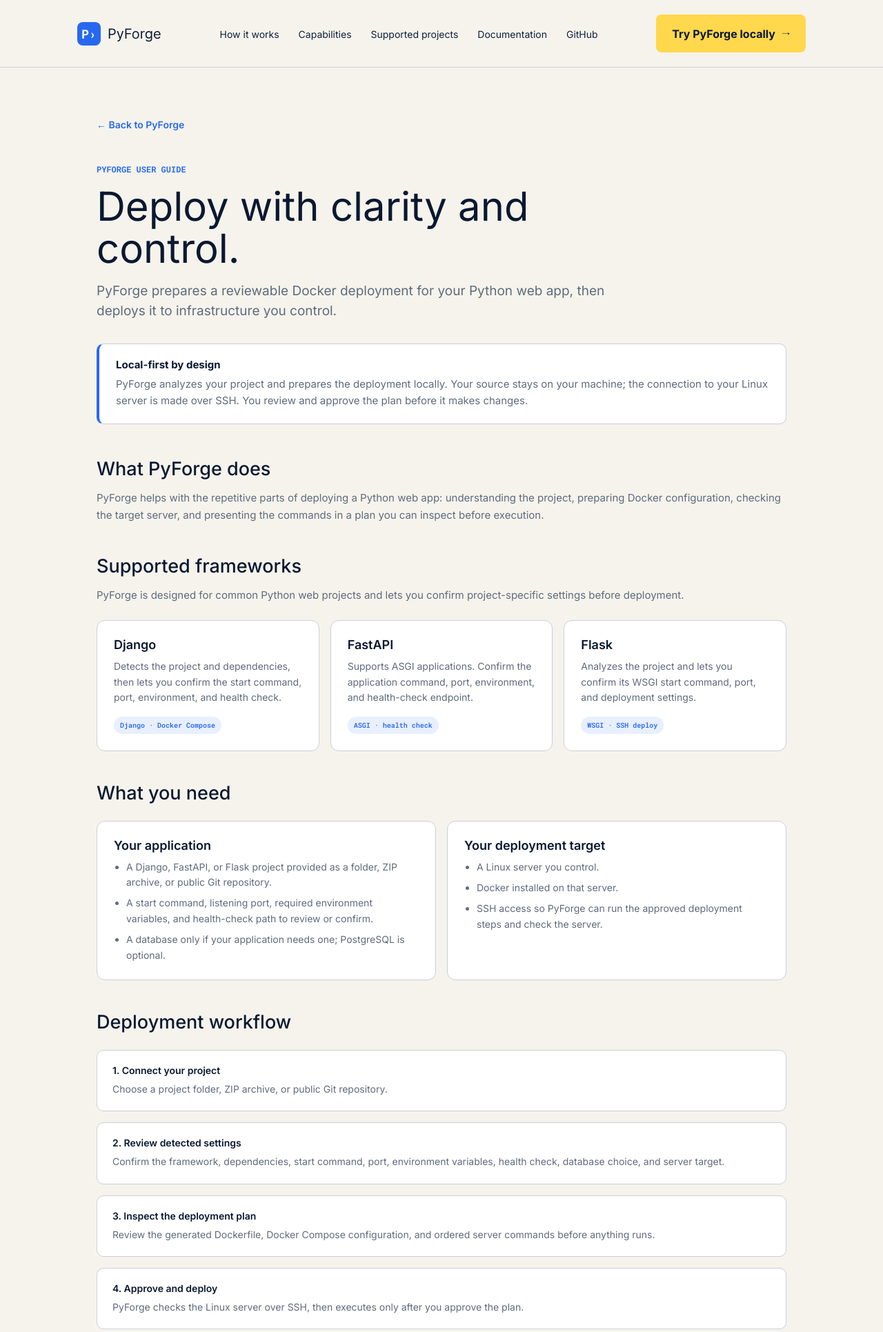
After one commit to whistyx1/PyForge, a Django app: page /documentation/ in a window 1280 px wide. The commit adds this page. Shown: the top 1931 px of the page at 69% size. Run offline with Django 5.2, Linux system fonts and the light colour scheme.

Commit message:
feat: add PyForge user documentation

```diff
--- a/app/landing/static/landing/style.css
+++ b/app/landing/static/landing/style.css
@@ -841,6 +841,216 @@ a{
     font-size: 13px;
 }
 
+.documentation{
+    min-height: 70vh;
+    padding: 72px 0 96px;
+    background-color: var(--background-color);
+}
+
+.documentation_container{
+    max-width: 1000px;
+}
+
+.documentation_back{
+    display: inline-block;
+    margin-bottom: 48px;
+    color: var(--text-blue);
+    font-size: 14px;
+    font-weight: 600;
+}
+
+.documentation_header{
+    max-width: 760px;
+    margin-bottom: 32px;
+}
+
+.documentation_eyebrow{
+    margin-bottom: 16px;
+    color: var(--text-blue);
+    font-family: 'Roboto Mono', monospace;
+    font-size: 12px;
+    font-weight: 700;
+    text-transform: uppercase;
+}
+
+.documentation_title{
+    margin-bottom: 16px;
+    font-size: clamp(40px, 6vw, 58px);
+    font-weight: 400;
+    line-height: 1.05;
+}
+
+.documentation_intro{
+    color: var(--text-gray);
+    font-size: 19px;
+    line-height: 1.55;
+}
+
+.documentation_callout{
+    margin-bottom: 48px;
+    padding: 20px 24px;
+    border: 1px solid #C9D0DA;
+    border-left: 4px solid var(--text-blue);
+    border-radius: 10px;
+    background-color: white;
+}
+
+.documentation_callout strong{
+    display: block;
+    margin-bottom: 7px;
+    color: var(--text-black);
+    font-size: 15px;
+}
+
+.documentation_callout p,
+.documentation_section > p{
+    color: var(--text-gray);
+    font-size: 15px;
+    line-height: 1.65;
+}
+
+.documentation_section{
+    margin-top: 44px;
+}
+
+.documentation_section h2{
+    margin-bottom: 14px;
+    font-size: 27px;
+    font-weight: 500;
+}
+
+.documentation_cards{
+    display: grid;
+    grid-template-columns: repeat(3, minmax(0, 1fr));
+    gap: 16px;
+    margin-top: 24px;
+}
+
+.documentation_cards--two{
+    grid-template-columns: repeat(2, minmax(0, 1fr));
+}
+
+.documentation_card{
+    padding: 24px;
+    border: 1px solid #C9D0DA;
+    border-radius: 12px;
+    background-color: white;
+}
+
+.documentation_card h3{
+    margin-bottom: 10px;
+    font-size: 18px;
+    font-weight: 600;
+}
+
+.documentation_card p,
+.documentation_card li{
+    color: var(--text-gray);
+    font-size: 14px;
+    line-height: 1.6;
+}
+
+.documentation_card a{
+    display: inline-block;
+    margin-top: 16px;
+    color: var(--text-blue);
+    font-size: 14px;
+    font-weight: 600;
+}
+
+.documentation_tag{
+    display: inline-block;
+    margin-top: 16px;
+    padding: 6px 9px;
+    border-radius: 999px;
+    background-color: #E8EFFE;
+    color: var(--text-blue);
+    font-family: 'Roboto Mono', monospace;
+    font-size: 10px;
+    font-weight: 600;
+}
+
+.documentation_card ul{
+    padding-left: 18px;
+    list-style: disc;
+}
+
+.documentation_card li + li{
+    margin-top: 8px;
+}
+
+.documentation_steps{
+    display: grid;
+    gap: 16px;
+    margin: 24px 0;
+    list-style: none;
+}
+
+.documentation_steps li{
+    padding: 20px 22px;
+    border: 1px solid #C9D0DA;
+    border-radius: 10px;
+    background-color: white;
+}
+
+.documentation_steps li > span{
+    display: block;
+    margin-bottom: 8px;
+    color: var(--text-black);
+    font-size: 14px;
+    font-weight: 600;
+}
+
+.documentation_steps li > p{
+    color: var(--text-gray);
+    font-size: 14px;
+    line-height: 1.6;
+}
+
+.documentation_steps pre{
+    overflow-x: auto;
+    padding: 14px 16px;
+    border-radius: 8px;
+    background-color: var(--text-black);
+    color: #F5F3EC;
+    font-size: 13px;
+}
+
+.documentation code{
+    font-family: 'Roboto Mono', monospace;
+}
+
+.documentation_control{
+    padding: 30px;
+    border-radius: 12px;
+    background-color: var(--text-black);
+}
+
+.documentation_control h2{
+    color: white;
+}
+
+.documentation_control > p{
+    color: #C8D2E2;
+}
+
+.documentation_more{
+    display: inline-block;
+    margin-top: 18px;
+    color: #A9C4FF;
+    font-size: 14px;
+    font-weight: 600;
+}
+
+.documentation_section > p code,
+.documentation_card li code{
+    padding: 2px 5px;
+    border-radius: 4px;
+    background-color: #E8EFFE;
+    color: var(--text-black);
+    font-size: 0.9em;
+}
+
 @media (max-width: 1100px){
     .header{
         padding-inline: 32px;
@@ -1018,6 +1228,10 @@ a{
     .footer_top{
         gap: 36px;
     }
+
+    .documentation_cards{
+        grid-template-columns: repeat(2, minmax(0, 1fr));
+    }
 }
 
 @media (max-width: 560px){
@@ -1148,4 +1362,21 @@ a{
     .future_plan_title{
         font-size: 22px;
     }
+
+    .documentation{
+        padding-block: 48px 64px;
+    }
+
+    .documentation_back{
+        margin-bottom: 36px;
+    }
+
+    .documentation_cards,
+    .documentation_cards--two{
+        grid-template-columns: 1fr;
+    }
+
+    .documentation_section h2{
+        font-size: 23px;
+    }
 }
--- a/app/landing/templates/landing/base.html
+++ b/app/landing/templates/landing/base.html
@@ -30,7 +30,7 @@
                         <a href="{% url 'home' %}#supported-projects" class="header_list-link">Supported projects</a>
                     </li>
                     <li class="header_list-item">
-                        <span class="header_list-link" aria-disabled="true">Documentation</span>
+                        <a href="{% url 'documentation' %}" class="header_list-link">Documentation</a>
                     </li>
                     <li class="header_list-item">
                         <a href="https://github.com/whistyx1/PyForge" class="header_list-link" target="_blank" rel="noopener noreferrer">GitHub</a>
@@ -78,7 +78,7 @@
                         <p class="footer_resources_title">Resources</p>
                         <ul class="footer_resources_list">
                             <li class="footer_resources_item">
-                                <span class="feature_link" aria-disabled="true">Documentation</span>
+                                <a href="{% url 'documentation' %}" class="feature_link">Documentation</a>
                             </li>
                             <li class="footer_resources_item">
                                 <a href="https://github.com/whistyx1/PyForge" class="feature_link" target="_blank" rel="noopener noreferrer">GitHub</a>
--- /dev/null
+++ b/app/landing/templates/landing/documentation.html
@@ -0,0 +1,111 @@
+{% extends 'landing/base.html' %}
+
+{% block title %}Documentation | PyForge{% endblock %}
+
+{% block content %}
+<main class="documentation">
+    <div class="documentation_container">
+        <a href="{% url 'home' %}" class="documentation_back">← Back to PyForge</a>
+
+        <header class="documentation_header">
+            <p class="documentation_eyebrow">PYFORGE USER GUIDE</p>
+            <h1 class="documentation_title">Deploy with clarity and control.</h1>
+            <p class="documentation_intro">
+                PyForge prepares a reviewable Docker deployment for your Python web app, then deploys it to infrastructure you control.
+            </p>
+        </header>
+
+        <aside class="documentation_callout" aria-label="PyForge deployment model">
+            <strong>Local-first by design</strong>
+            <p>
+                PyForge analyzes your project and prepares the deployment locally. Your source stays on your machine; the connection to your Linux server is made over SSH. You review and approve the plan before it makes changes.
+            </p>
+        </aside>
+
+        <section class="documentation_section">
+            <h2>What PyForge does</h2>
+            <p>
+                PyForge helps with the repetitive parts of deploying a Python web app: understanding the project, preparing Docker configuration, checking the target server, and presenting the commands in a plan you can inspect before execution.
+            </p>
+        </section>
+
+        <section class="documentation_section">
+            <h2>Supported frameworks</h2>
+            <p>PyForge is designed for common Python web projects and lets you confirm project-specific settings before deployment.</p>
+            <div class="documentation_cards">
+                <article class="documentation_card">
+                    <h3>Django</h3>
+                    <p>Detects the project and dependencies, then lets you confirm the start command, port, environment, and health check.</p>
+                    <span class="documentation_tag">Django · Docker Compose</span>
+                </article>
+                <article class="documentation_card">
+                    <h3>FastAPI</h3>
+                    <p>Supports ASGI applications. Confirm the application command, port, environment, and health-check endpoint.</p>
+                    <span class="documentation_tag">ASGI · health check</span>
+                </article>
+                <article class="documentation_card">
+                    <h3>Flask</h3>
+                    <p>Analyzes the project and lets you confirm its WSGI start command, port, and deployment settings.</p>
+                    <span class="documentation_tag">WSGI · SSH deploy</span>
+                </article>
+            </div>
+        </section>
+
+        <section class="documentation_section">
+            <h2>What you need</h2>
+            <div class="documentation_cards documentation_cards--two">
+                <article class="documentation_card">
+                    <h3>Your application</h3>
+                    <ul>
+                        <li>A Django, FastAPI, or Flask project provided as a folder, ZIP archive, or public Git repository.</li>
+                        <li>A start command, listening port, required environment variables, and health-check path to review or confirm.</li>
+                        <li>A database only if your application needs one; PostgreSQL is optional.</li>
+                    </ul>
+                </article>
+                <article class="documentation_card">
+                    <h3>Your deployment target</h3>
+                    <ul>
+                        <li>A Linux server you control.</li>
+                        <li>Docker installed on that server.</li>
+                        <li>SSH access so PyForge can run the approved deployment steps and check the server.</li>
+                    </ul>
+                </article>
+            </div>
+        </section>
+
+        <section class="documentation_section">
+            <h2>Deployment workflow</h2>
+            <ol class="documentation_steps">
+                <li>
+                    <span>1. Connect your project</span>
+                    <p>Choose a project folder, ZIP archive, or public Git repository.</p>
+                </li>
+                <li>
+                    <span>2. Review detected settings</span>
+                    <p>Confirm the framework, dependencies, start command, port, environment variables, health check, database choice, and server target.</p>
+                </li>
+                <li>
+                    <span>3. Inspect the deployment plan</span>
+                    <p>Review the generated Dockerfile, Docker Compose configuration, and ordered server commands before anything runs.</p>
+                </li>
+                <li>
+                    <span>4. Approve and deploy</span>
+                    <p>PyForge checks the Linux server over SSH, then executes only after you approve the plan.</p>
+                </li>
+                <li>
+                    <span>5. Check the result</span>
+                    <p>Review deployment logs and the application's health status after startup.</p>
+                </li>
+            </ol>
+        </section>
+
+        <section class="documentation_section documentation_control">
+            <h2>Your project. Your server. Your control.</h2>
+            <p>
+                The default workflow targets a server you own and manage. PyForge keeps the target explicit, makes commands reviewable, and requires your approval before deployment actions are performed. PostgreSQL can be included when needed, but it is not mandatory.
+            </p>
+            <a href="{% url 'future_plans' %}" class="documentation_more">Looking for the optional hosted direction? See Future Plans →</a>
+        </section>
+    </div>
+</main>
+{% endblock %}
--- a/app/landing/urls.py
+++ b/app/landing/urls.py
@@ -1,7 +1,8 @@
 from django.urls import path
-from .views import future_plans, view
+from .views import documentation, future_plans, view
 
 urlpatterns = [
     path('', view, name='home'),
     path('future-plans/', future_plans, name='future_plans'),
+    path('documentation/', documentation, name='documentation'),
 ]
--- a/app/landing/views.py
+++ b/app/landing/views.py
@@ -7,3 +7,7 @@ def view(request):
 
 def future_plans(request):
     return render(request, 'landing/future_plans.html')
+
+
+def documentation(request):
+    return render(request, 'landing/documentation.html')
```
